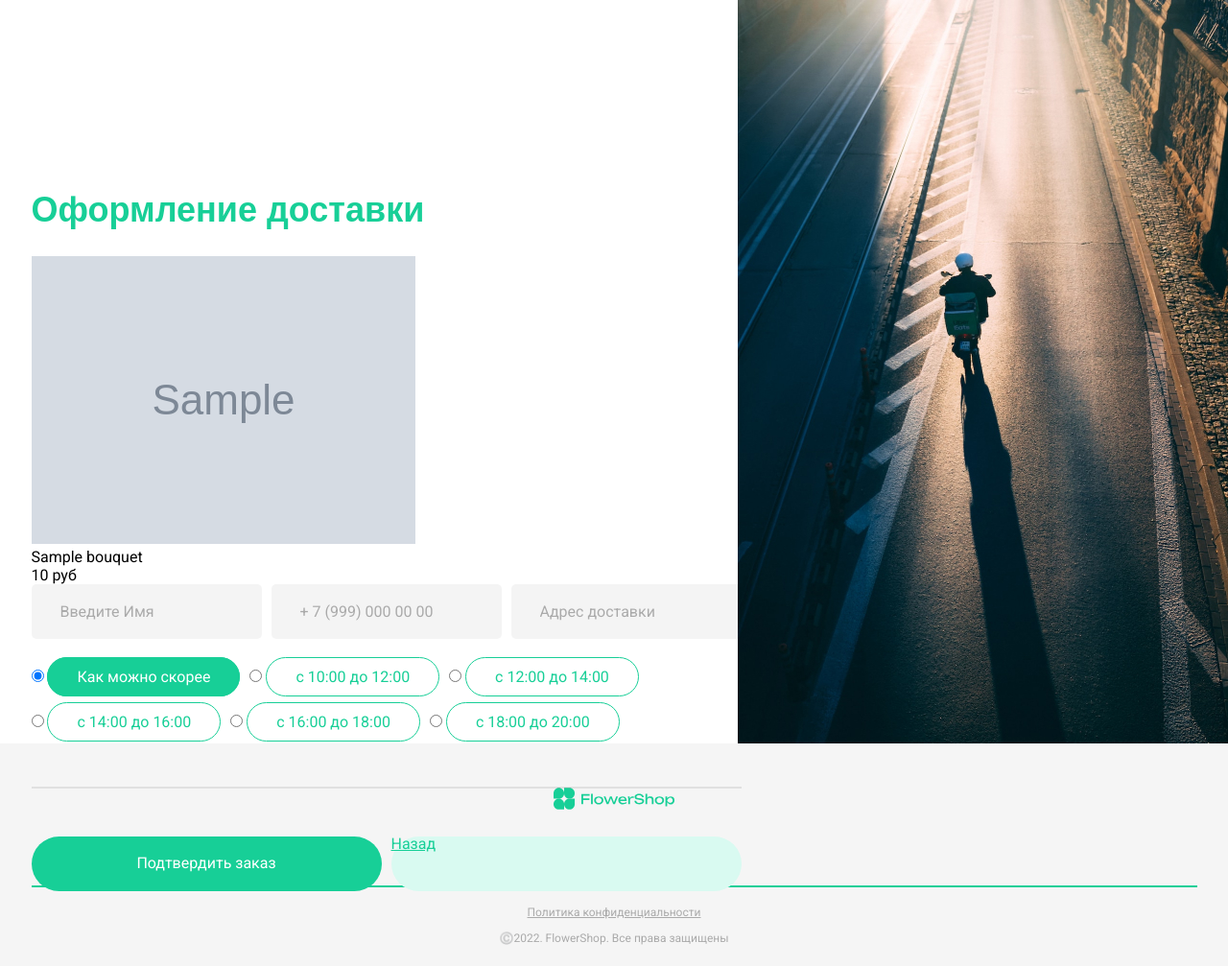
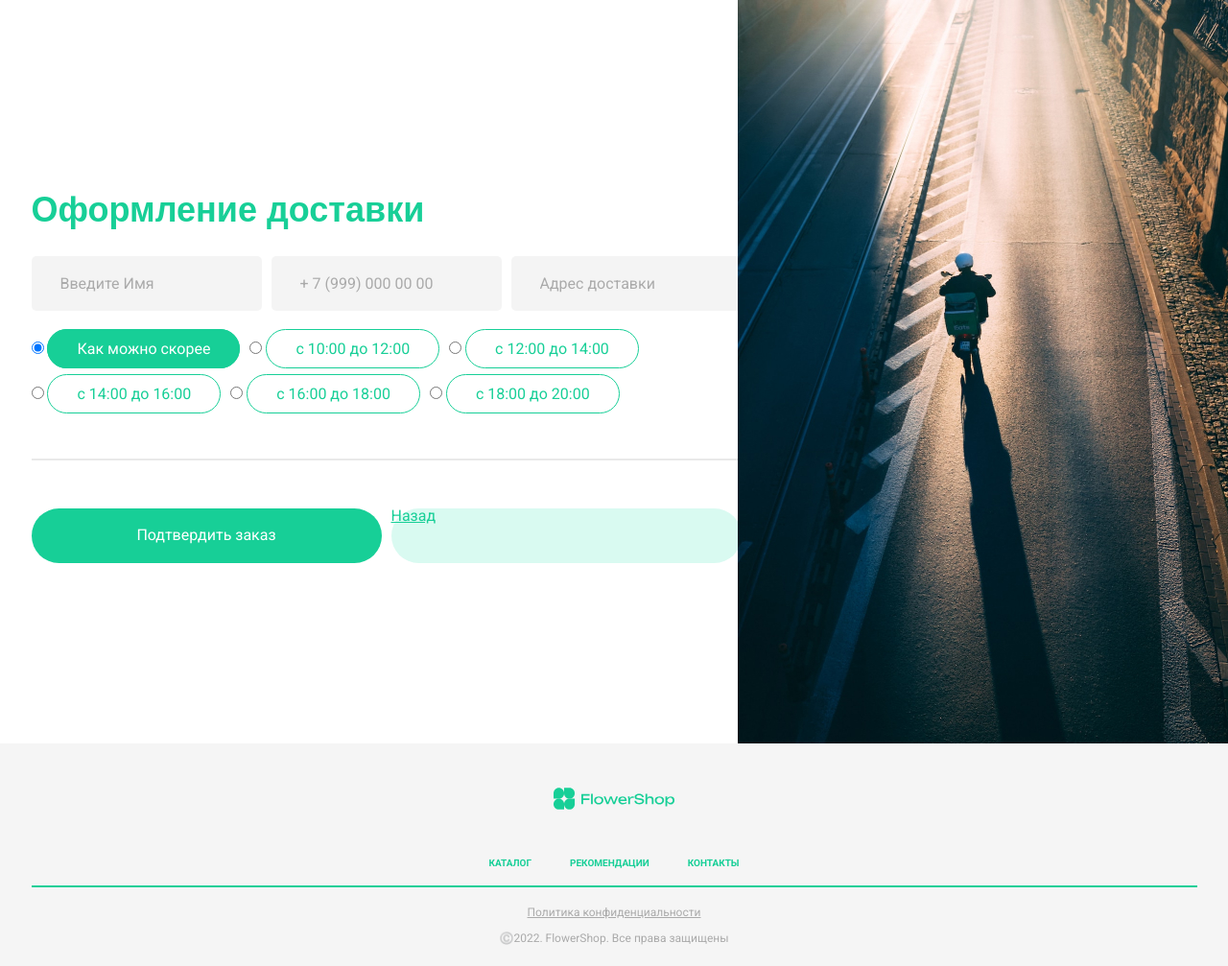
Before and after one commit to MaksimOboznyi/FlowerShops, a Django app: a page that uses templates/order.html in a window 1280 px wide. Shown: the part 50-1057 px from the top of the page at 96% size. Run offline with Django 4.2, Linux system fonts and the light colour scheme; tables that the repository leaves empty hold one stand-in row (values such as "Sample post"); grey boxes marked "Sample" are stand-in pictures; some web fonts are replaced.

Commit message:
fix(order): remove broken summary block that broke layout

```diff
--- a/templates/order.html
+++ b/templates/order.html
@@ -29,13 +29,6 @@
 				<div class="order__block">
 					<div class="order_items">
 						<div class="title">Оформление доставки</div>
-						<div class="order__summary">
-							<img src="{{ bouquet.image.url }}" alt="{{ bouquet.title }}" class="order__summary_img">
-							<div class="order__summary_info">
-								<div class="order__summary_title">{{ bouquet.title }}</div>
-								<div class="order__summary_price">{{ bouquet.price }} руб</div>
-							</div>
-						</div>
 						<form method="post" class="order__form">
 							{% csrf_token %}
 							<div class="order__form_block ficb">
```
